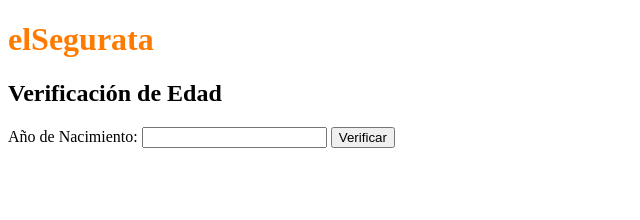
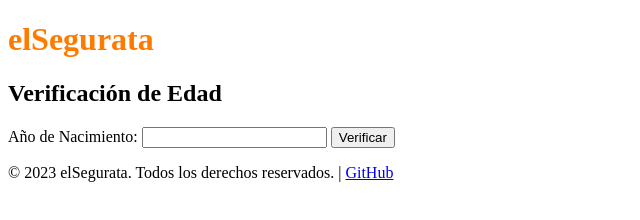
Before and after one commit to ManuelJimena/elSegurata, a plain HTML site: page elSegurata.html in a window 1280 px wide. Shown: the whole page, without its empty margins (0-640 px from the left). Drawn offline with Linux system fonts and the light colour scheme.

Commit message:
refact añadido footer

```diff
--- a/elSegurata.html
+++ b/elSegurata.html
@@ -20,6 +20,13 @@
     <p id="message"></p>
   </div>
 
+
+
+
+      <footer>
+        <p>© 2023 elSegurata. Todos los derechos reservados. | <a href="https://github.com/ManuelJimena/ManuelJimena">GitHub</a></p>
+    </footer>
+
   <script src="script.js"></script>
 </body>
 </html>
```
